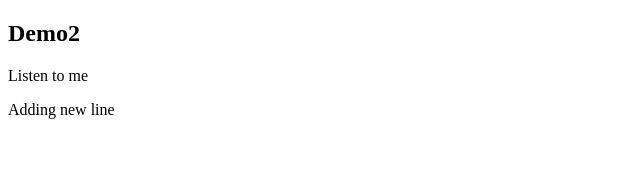
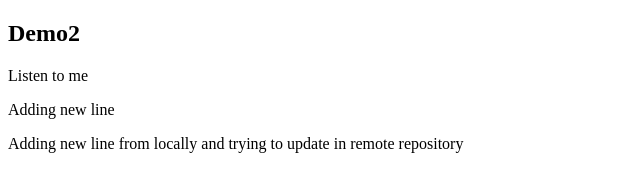
Before and after one commit to anveshreddy21/Demo-Repo2, a plain HTML site: page index.html in a window 1280 px wide. Shown: the whole page, without its empty margins (0-640 px from the left). Drawn offline with Linux system fonts and the light colour scheme.

Commit message:
first commit
modified:   index.html

```diff
--- a/index.html
+++ b/index.html
@@ -6,4 +6,5 @@
     <h2>Demo2</h2>
     <p>Listen to me</p>
     <p>Adding new line </p>
+    <p>Adding new line from locally and trying to update in remote repository </p>
 </body>
```
